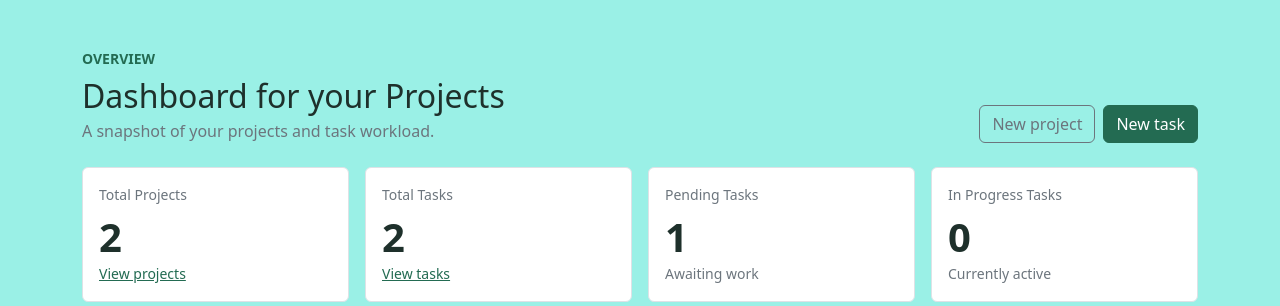
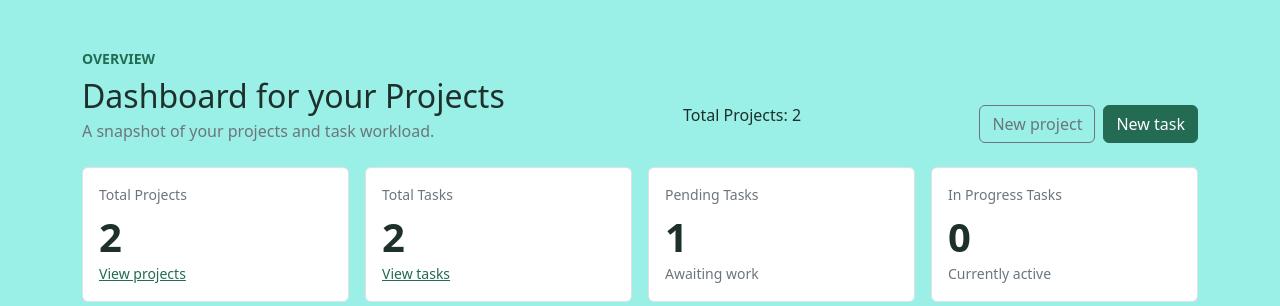
Before and after one commit to shubhankarthapa/pms-dissertation, a Django app: page /dashboard/ in a window 1280 px wide. Shown: the part 57-363 px from the top of the page. Run offline with Django 5.2, Linux system fonts and the light colour scheme; a user stored in the database is signed in; data comes from the database, SQL or seed files in the repository.

Commit message:
added project count dashboard

```diff
--- a/dashboard/templates/dashboard/dashboard.html
+++ b/dashboard/templates/dashboard/dashboard.html
@@ -5,7 +5,10 @@
     <div class="d-flex flex-column flex-md-row justify-content-between align-items-md-end gap-3 mb-4">
         <!-- <div><p class="small text-uppercase text-accent fw-semibold mb-2">Overview</p><h1 class="h2 mb-1">Dashboard</h1><p class="text-secondary mb-0">A snapshot of your projects and task workload.</p></div> -->
         <div><p class="small text-uppercase text-accent fw-semibold mb-2">Overview</p><h1 class="h2 mb-1">Dashboard for your Projects</h1><p class="text-secondary mb-0">A snapshot of your projects and task workload.</p></div>
+        <p>Total Projects: {{ total_projects }}</p>
         <div class="d-flex flex-wrap gap-2"><a class="btn btn-outline-secondary" href="{% url 'projects:create' %}">New project</a><a class="btn btn-primary" href="{% url 'tasks:create' %}">New task</a></div>
+
+
     </div>
 
     <div class="row row-cols-1 row-cols-sm-2 row-cols-xl-4 g-3 mb-4">
--- a/dashboard/views.py
+++ b/dashboard/views.py
@@ -5,7 +5,6 @@ from django.shortcuts import render
 
 from projects.models import Project
 from tasks.models import Task
-
 
 @login_required
 def home(request):
@@ -42,6 +41,10 @@ def home(request):
 		for project in projects
 	]
 
+	total_projects = Project.objects.filter(
+		created_by=request.user
+	).count()
+
 	context = {
 		"total_projects": len(project_progress),
 		"total_users": user_model.objects.count(),
```
